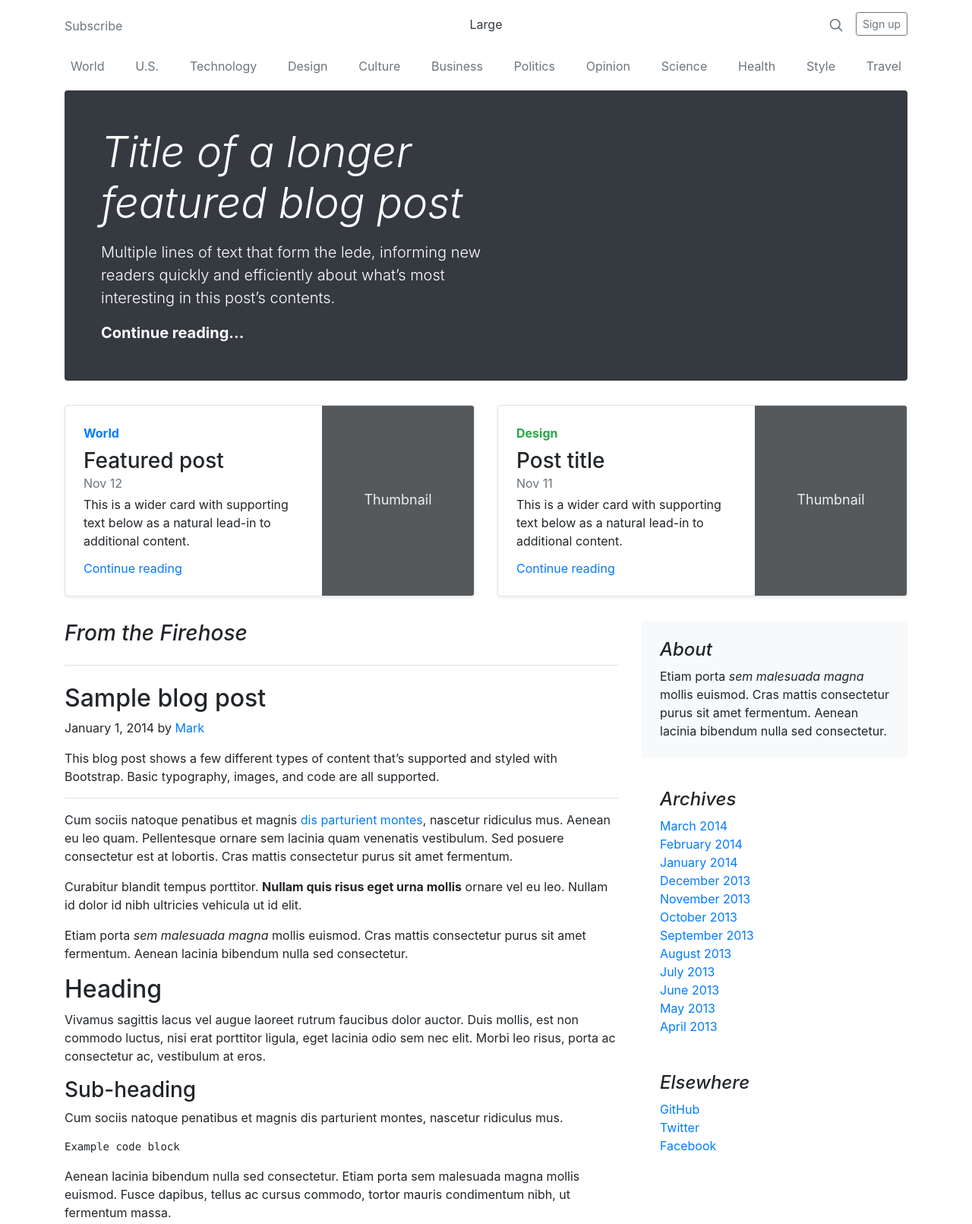
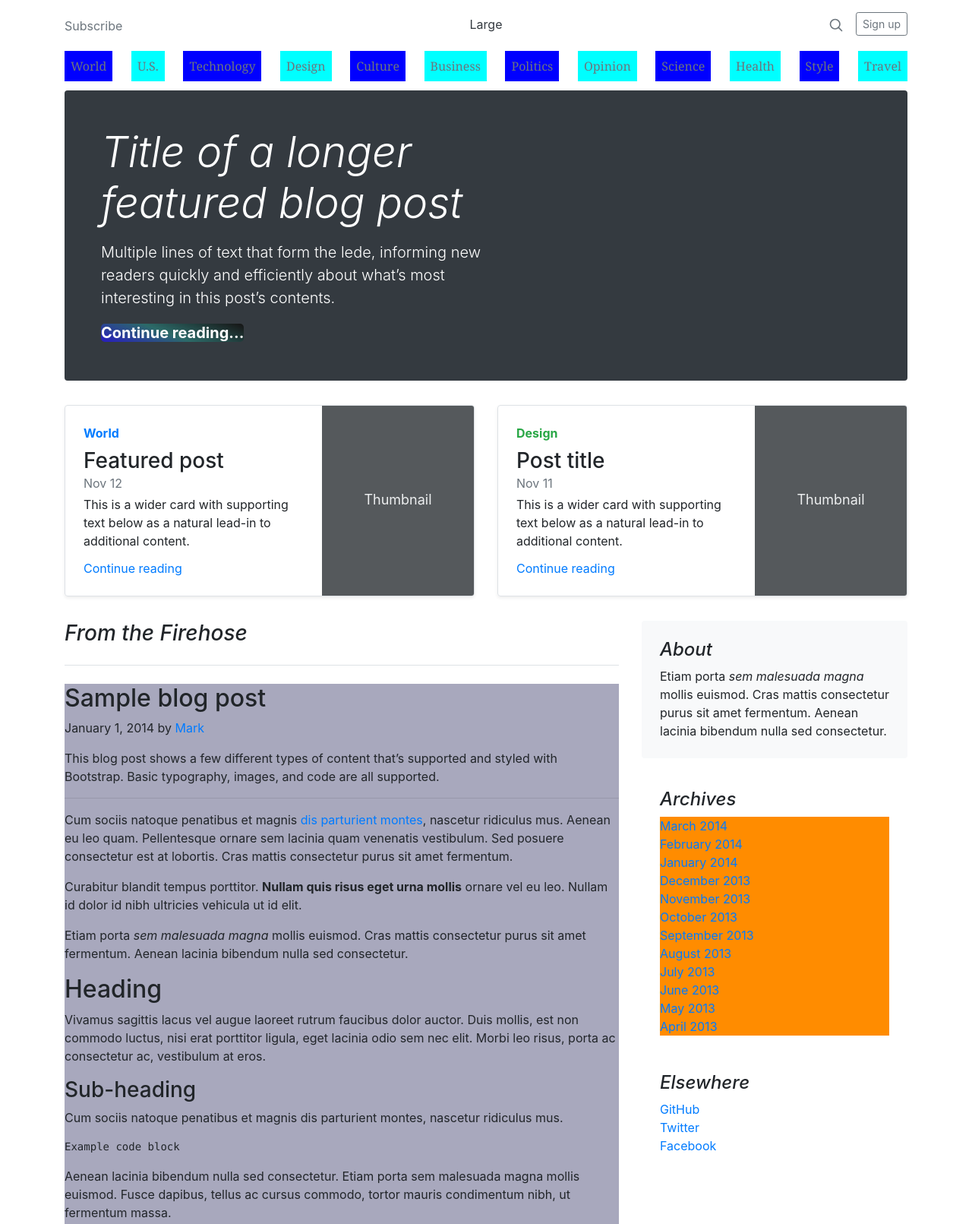
Before and after one commit to L-Greco/M2-D7, a plain HTML site: page index.html in a window 1280 px wide. Shown: the top 1611 px of the page at 76% size. Drawn offline with nearby package versions, Linux system fonts and the light colour scheme.

Commit message:
finished with css

```diff
--- a/index.html
+++ b/index.html
@@ -17,17 +17,30 @@
   <head>
     <style>
       /*
-            EX1) Write a selector to target the title of the page
-            EX2) Write a selector to target every children of the navbar
-            EX3) Write a selector to target the "continue reading..." inside the jumbotron
-            EX4) Write a selector to target the first blogpost
-            EX5) Write a selector to target the "even" links in the navbar
-            EX6) Write a selector to target the last blog post
-            EX7) Write a selector to target all the li into the first ordered-list in the sidebar ( Archives )
-            EX8) Write a selector to target the second post author
-            EX9) Write a selector to target the "back to top" link     #### EXTRA Try doing it without targeting the footer element directly
-            EX10) Write a selector to target the footer
-        */
+            /* EX1) Write a selector to target the title of the page  */
+  title {font-family: Cambria, Cochin, Georgia, Times, 'Times New Roman', serif;}
+            /* EX2) Write a selector to target every children of the navbar */
+            div>nav a {background-color: blue;
+            font-family: Cambria, Cochin, Georgia, Times, 'Times New Roman', serif;}
+            /* EX3) Write a selector to target the "continue reading..." inside the jumbotron */
+            .jumbotron p>a {background: rgb(22,20,20);
+                            background: linear-gradient(201deg, rgba(22,20,20,1) 0%, rgba(44,106,104,1) 53%, rgba(40,28,191,1) 100%);
+                            border-radius: 5px;}
+            /* EX4) Write a selector to target the first blogpost */
+             main > div > div >div:nth-child(2) {background-color: rgb(168, 168, 189);}
+            /* EX5) Write a selector to target the "even" links in the navbar */
+            div>nav a:nth-child(even){background-color: cyan;}
+            /* EX6) Write a selector to target the last blog post */
+            main > div > div >div:nth-child(4) {background-color: rgb(0, 168, 189);}
+            /* EX7) Write a selector to target all the li into the first ordered-list in the sidebar ( Archives ) */
+             main > div > aside > div:nth-child(2) > ol li {background-color: darkorange;}
+            /* EX8) Write a selector to target the second post author */
+             main > div > div > div:nth-child(3) > p.blog-post-meta > a {background-color: darkred;}
+            /* EX9) Write a selector to target the "back to top" link     #### EXTRA Try doing it without targeting the footer element directly */
+           footer>p+p>a {background-color: darkviolet;}
+            /* EX10) Write a selector to target the footer */
+            footer {color:forestgreen}
+
     </style>
     <meta charset="utf-8" />
     <meta
```
